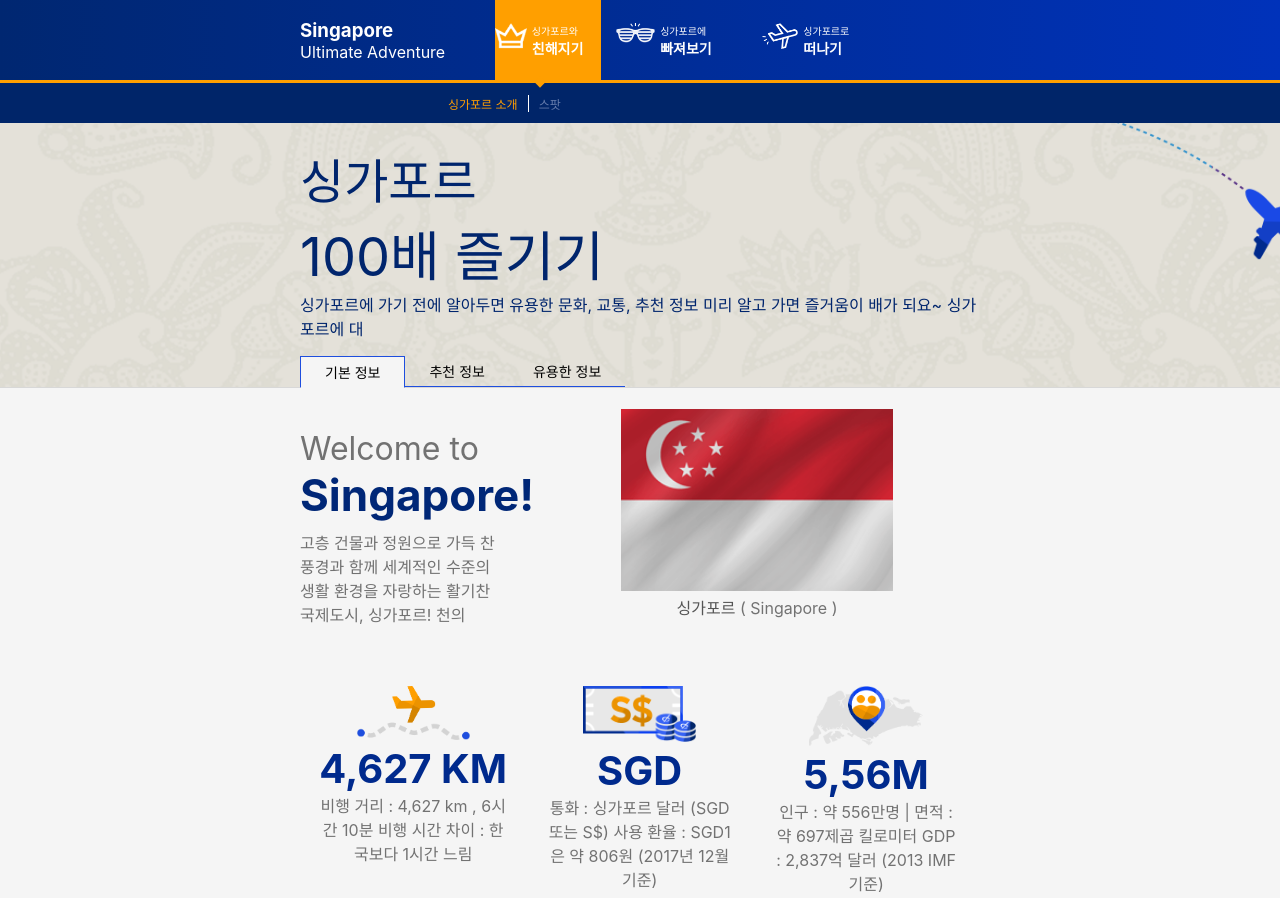
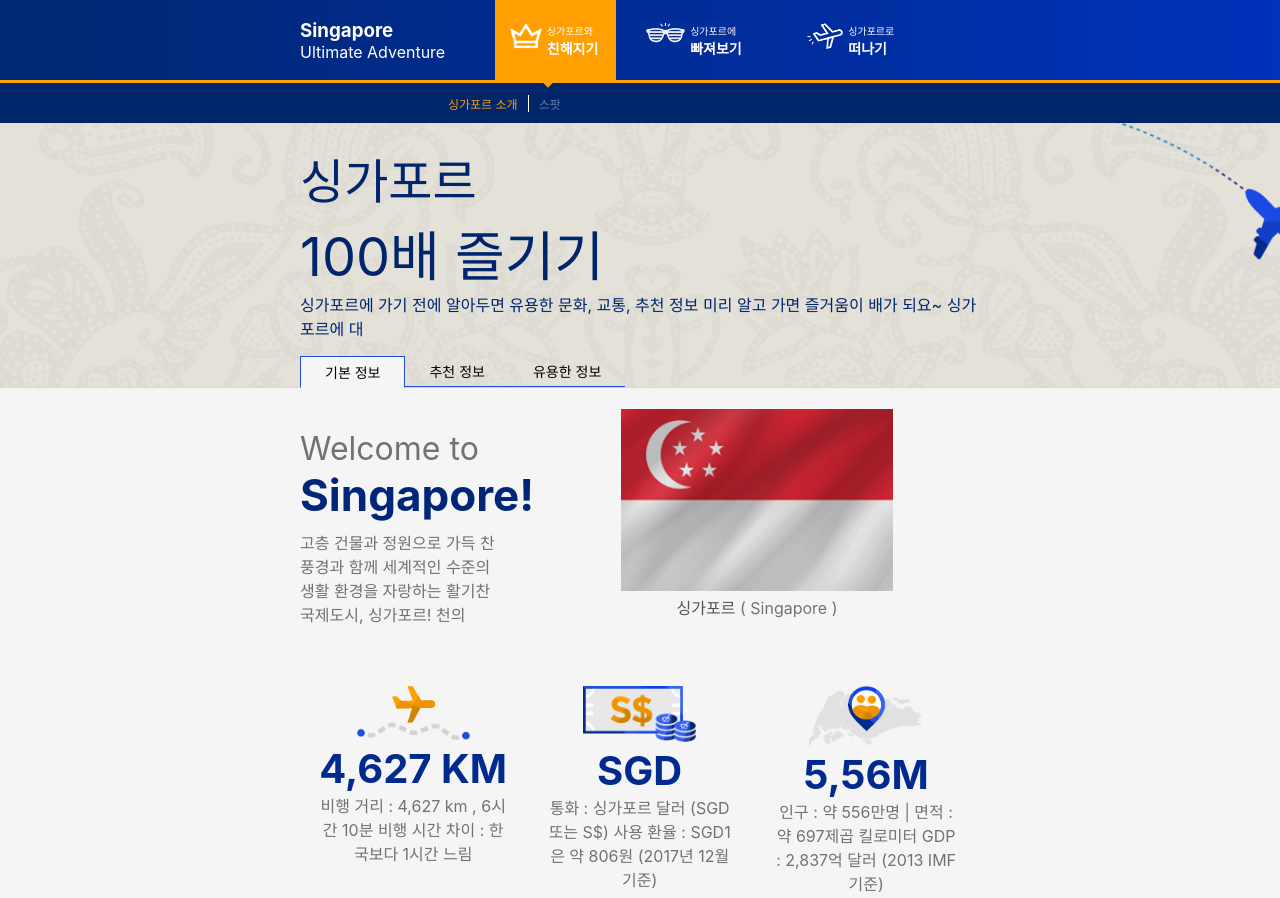
Before and after one commit to AnhLinhVTCA/AdventureSingapore_Assignment, a plain HTML site: page index.html in a window 1280 px wide. Shown: the top 898 px of the page. Drawn offline with Linux system fonts and the light colour scheme.

Commit message:
loading 81%

```diff
--- a/style.css
+++ b/style.css
@@ -136,8 +136,6 @@
     }
     .footer{
         background: #002569;
-        height: 100px;
-        /* align-items: center; */
     }
     .logo{
         align-items: center;
@@ -249,7 +247,7 @@
             color: white;
             float: left;
             margin-right: 15px;
-            padding: 24px 0px;
+            padding: 24px 0px 24px 15px;
         }
         .home > img {
             width: 30%;
@@ -269,7 +267,7 @@
             content: "";
             position: absolute;
             top: 4.9rem;
-            left: 33.5rem;
+            left: 34rem;
             width: 0.5rem;
             height: 0.5rem;
             background: #ff9f00;
```
